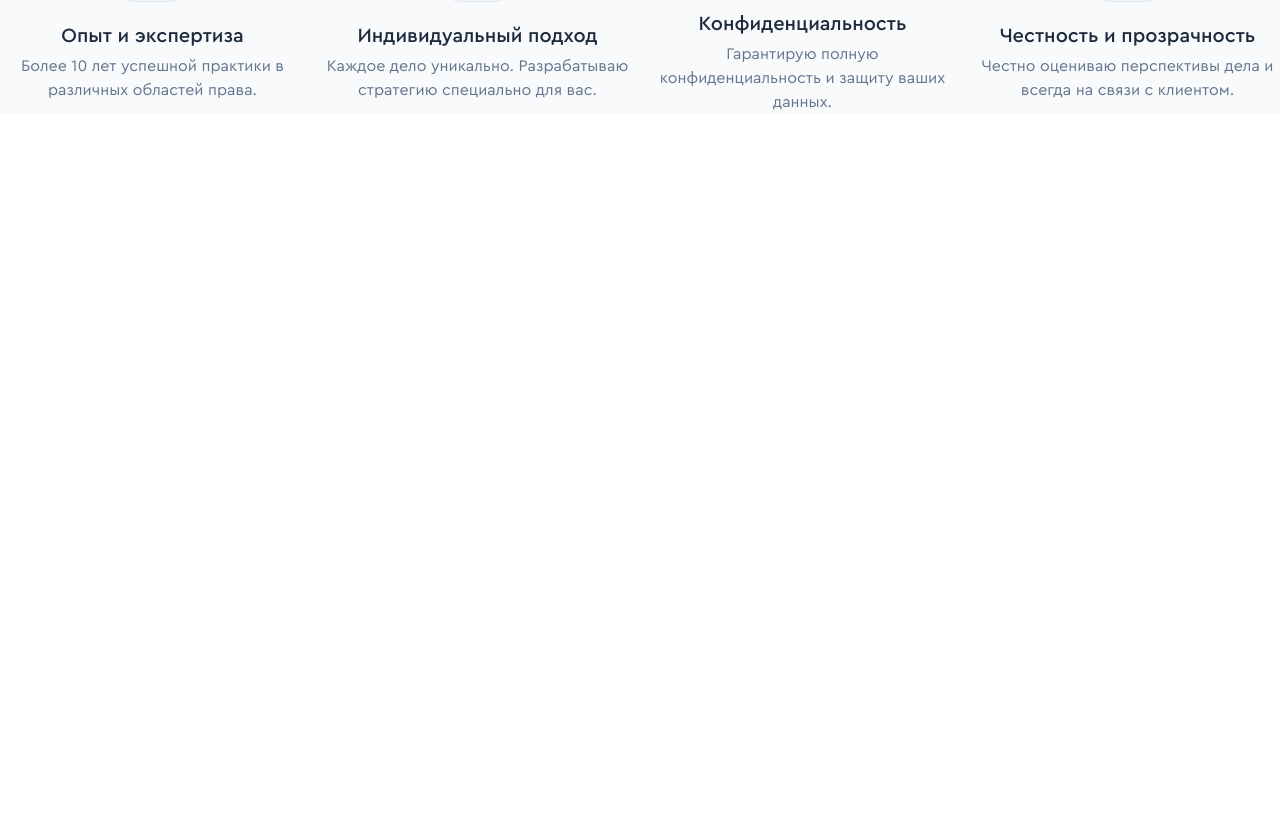
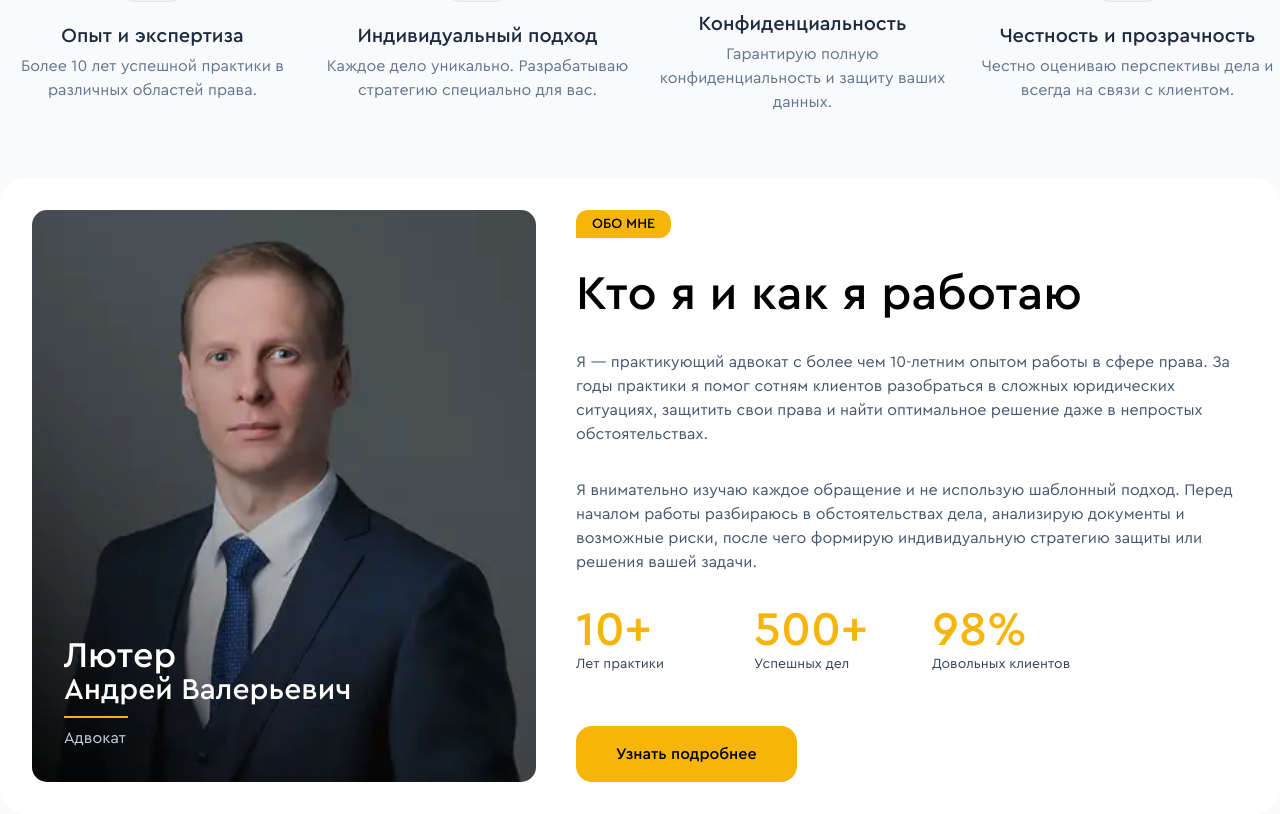
Before and after one commit to developer-samara-web/luter-landing, a Next.js app: page / in a window 1280 px wide. Shown: the part 1726-2540 px from the top of the page. Before the commit the page ends 1840 px from the top, so only its background shows below. Built offline with nearby package versions, Linux system fonts and the light colour scheme.

Commit message:
feat: add About section

```diff
--- a/app/page.js
+++ b/app/page.js
@@ -2,6 +2,7 @@ import Header from "@/components/Header/Header";
 import Hero from "@/components/Hero/Hero";
 import Practices from "@/components/Practices/Practices";
 import Advantages from "@/components/Advantages/Advantages";
+import About from "@/components/About/About";
 
 const Home = () => {
 	return (
@@ -10,6 +11,7 @@ const Home = () => {
 			<Hero />
 			<Practices />
 			<Advantages />
+			<About />
 		</main>
 	);
 }
--- /dev/null
+++ b/components/About/About.css
@@ -0,0 +1,172 @@
+@reference "../../app/globals.css";
+
+
+.about {
+
+	/* Spacing */
+	@apply pt-16;
+
+}
+
+.about_inner {
+
+	/* Layout */
+	@apply grid grid-cols-1 lg:grid-cols-[3fr_4fr] container;
+
+	/* Spacing */
+	@apply gap-10 p-8;
+
+	/* Border */
+	@apply rounded-[25px];
+
+	/* Background */
+	@apply bg-white;
+
+}
+
+.about__card {
+
+	/* Layout */
+	@apply flex flex-col items-start justify-end;
+
+	/* Spacing */
+	@apply pt-32 px-5 pb-5 lg:p-8 gap-2;
+
+	/* Border */
+	@apply rounded-[15px];
+
+	/* Background */
+	@apply bg-[url(/images/about/about-1.webp)] bg-no-repeat bg-center bg-cover;
+
+}
+
+.about__first-name {
+
+	/* Typography */
+	@apply text-white font-medium text-xl lg:text-4xl/8;
+
+}
+
+.about__second-name {
+
+	/* Typography */
+	@apply text-white font-medium text-lg lg:text-3xl;
+
+}
+
+.about__jop {
+
+	/* Typography */
+	@apply text-slate-300;
+
+}
+
+.about__informations {
+
+	/* Layout */
+	@apply flex flex-col items-start;
+
+	/* Spacing */
+	@apply gap-8;
+
+}
+
+.about__badge {
+
+	/* Spacing */
+	@apply px-4 py-1;
+
+	/* Typography */
+	@apply text-xs lg:text-sm uppercase font-medium;
+
+	/* Border */
+	@apply rounded-t-xl rounded-r-xl;
+
+	/* Background */
+	@apply bg-[#f7b50a];
+
+}
+
+.about__title {
+
+	/* Typography */
+	@apply text-3xl lg:text-5xl font-medium;
+
+}
+
+.about_description {
+
+	/* Typography */
+	@apply text-slate-600;
+
+}
+
+.about__items {
+
+	/* Layout */
+	@apply grid grid-cols-2 lg:grid-cols-3;
+
+	/* Spacing */
+	@apply gap-10;
+
+}
+
+.about__item {
+
+	/* Layout */
+	@apply flex flex-col;
+
+}
+
+.about__number {
+
+	/* Typography */
+	@apply text-4xl lg:text-5xl font-medium text-[#f7b50a];
+
+}
+
+.about__description {
+
+	/* Typography */
+	@apply text-sm text-slate-700;
+
+}
+
+.about__link {
+
+	/* Layout */
+	@apply w-full text-center lg:w-auto;
+
+	/* Spacing */
+	@apply px-10 py-4 mt-5;
+
+	/* Typography */
+	@apply font-medium;
+
+	/* Border */
+	@apply rounded-2xl;
+
+	/* Background */
+	@apply bg-[#f7b50a] hover:bg-[#e5a80c];
+
+	/* Interaction */
+	@apply cursor-pointer;
+
+}
+
+.about__name {
+
+	/* Layout */
+	@apply flex flex-col;
+
+}
+
+.about__line {
+
+	/* Sizing */
+	@apply w-16 h-0.5;
+
+	/* Background */
+	@apply bg-[#f7b50a];
+
+}
--- /dev/null
+++ b/components/About/About.js
@@ -0,0 +1,67 @@
+import "./About.css";
+
+import Link from "next/link";
+import AboutItems from "./AboutItems";
+
+const About = () => {
+
+	const { card, about, items, button } = {
+		card: {
+			firstname: 'Лютер',
+			secondname: 'Андрей Валерьевич',
+			job: 'Адвокат',
+		},
+
+		about: {
+			badge: 'Обо мне',
+			title: 'Кто я и как я работаю',
+			descriptionEl1: 'Я — практикующий адвокат с более чем 10-летним опытом работы в сфере права. За годы практики я помог сотням клиентов разобраться в сложных юридических ситуациях, защитить свои права и найти оптимальное решение даже в непростых обстоятельствах.',
+			descriptionEl2: 'Я внимательно изучаю каждое обращение и не использую шаблонный подход. Перед началом работы разбираюсь в обстоятельствах дела, анализирую документы и возможные риски, после чего формирую индивидуальную стратегию защиты или решения вашей задачи.'
+		},
+
+		items: [
+			{
+				number: '10+',
+				description: 'Лет практики'
+			},
+			{
+				number: '500+',
+				description: 'Успешных дел'
+			},
+			{
+				number: '98%',
+				description: 'Довольных клиентов'
+			}
+		],
+
+		button: {
+			name: 'Узнать подробнее',
+			url: '#'
+		}
+	}
+
+	return (
+		<section id="about" className="about">
+			<div className="about_inner">
+				<div className="about__card">
+					<div className="about__name">
+						<h3 className="about__first-name">{card.firstname}</h3>
+						<h4 className="about__second-name">{card.secondname}</h4>
+					</div>
+					<span className="about__line"></span>
+					<span className="about__jop">{card.job}</span>
+				</div>
+				<div className="about__informations">
+					<div className="about__badge">{about.badge}</div>
+					<h2 className="about__title">{about.title}</h2>
+					<p className="about_description">{about.descriptionEl1}</p>
+					<p className="about_description">{about.descriptionEl2}</p>
+					<AboutItems items={items} />
+					<Link className="about__link" href={button.url}>{button.name}</Link>
+				</div>
+			</div>
+		</section>
+	);
+}
+
+export default About;
--- /dev/null
+++ b/components/About/AboutItem.js
@@ -0,0 +1,10 @@
+const AboutItem = ({ number, description }) => {
+	return (
+		<div className="about__item">
+			<span className="about__number">{number}</span>
+			<span className="about__description">{description}</span>
+		</div>
+	);
+}
+
+export default AboutItem;
--- /dev/null
+++ b/components/About/AboutItems.js
@@ -0,0 +1,13 @@
+import AboutItem from "./AboutItem";
+
+const AboutItems = ({ items }) => {
+	return (
+		<div className="about__items">
+			{items && items.map((item, id) => (
+				<AboutItem key={id} {...item} />
+			))}
+		</div>
+	);
+}
+
+export default AboutItems;
```
Also changed, not shown: public/images/about/about-1.webp (added).
